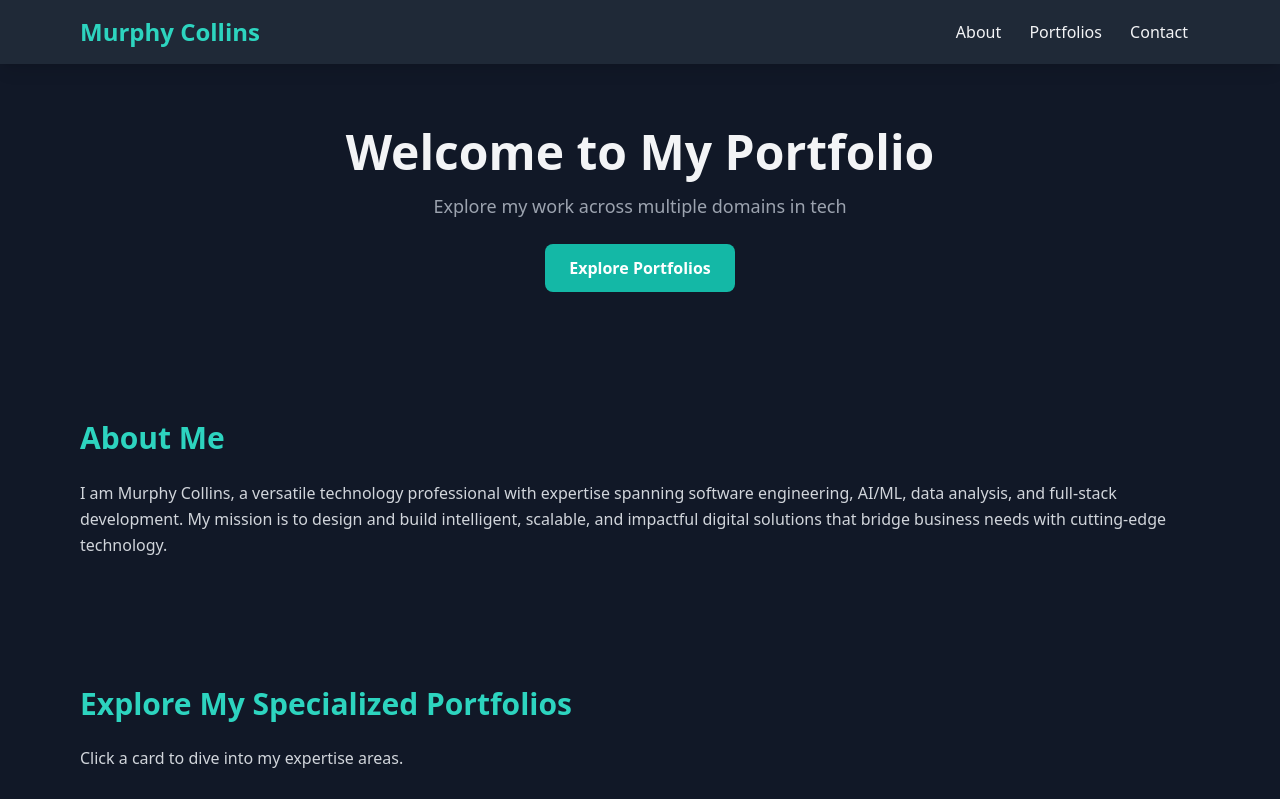
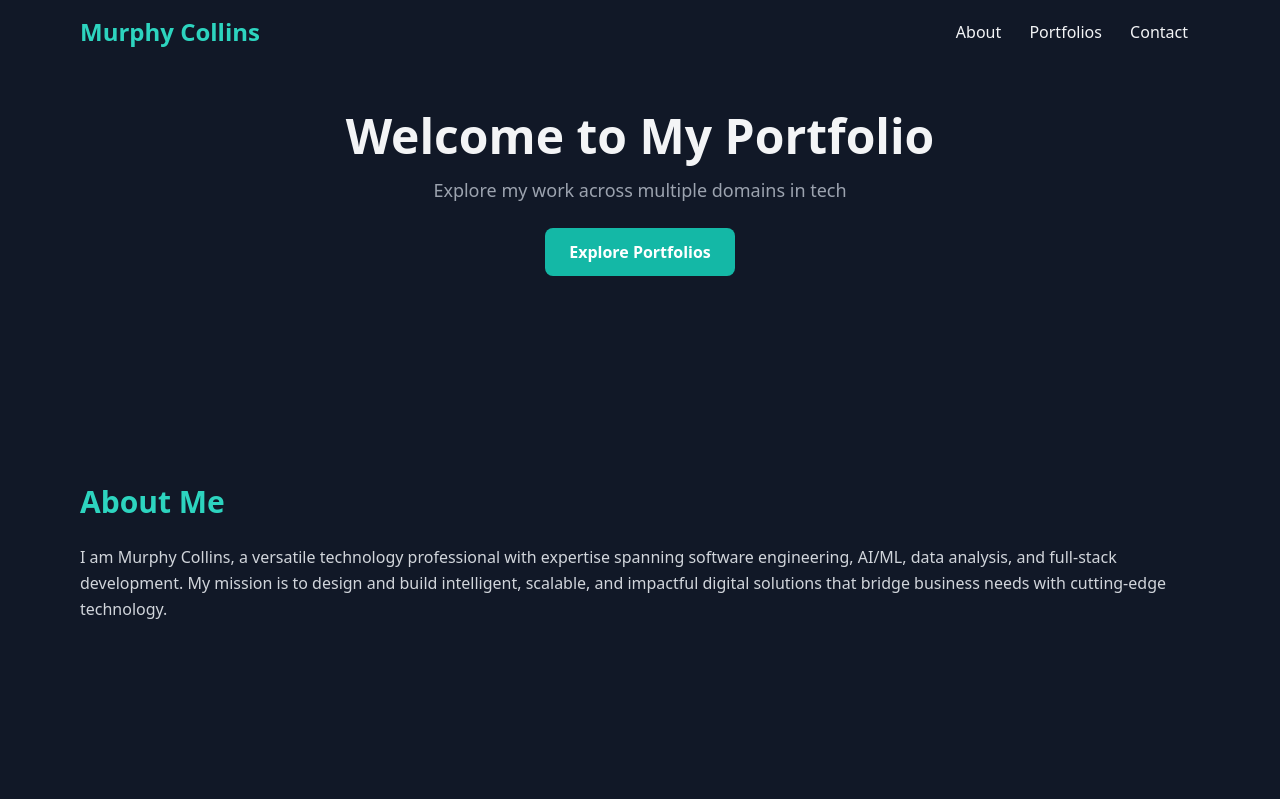
Before and after one commit to murphycollins/murphycollins.github.io, a plain HTML site: page index.html in a window 1280 px wide. Shown: the top 799 px of the page. Drawn offline with nearby package versions, Linux system fonts and the light colour scheme.

Commit message:
Update index.html

```diff
--- a/index.html
+++ b/index.html
@@ -13,12 +13,19 @@
       color: #14b8a6; /* teal-500 */
       font-weight: bold;
     }
+    .transparent {
+      background: transparent;
+    }
+    .solid {
+      background: #1f2937; /* gray-800 */
+      box-shadow: 0 2px 6px rgba(0,0,0,0.3);
+    }
   </style>
 </head>
 <body class="bg-gray-900 text-gray-100 font-sans">
 
   <!-- Header -->
-  <header class="bg-gray-800 shadow-lg sticky top-0 z-50">
+  <header id="navbar" class="transparent fixed w-full top-0 z-50 transition duration-300">
     <div class="max-w-6xl mx-auto px-4 py-4 flex justify-between items-center">
       <h1 class="text-2xl font-bold text-teal-400">Murphy Collins</h1>
       <nav>
@@ -30,7 +37,7 @@
   </header>
 
   <!-- Hero Section -->
-  <section class="bg-gray-900 text-center py-16">
+  <section class="bg-gray-900 text-center py-28">
     <h2 class="text-4xl md:text-5xl font-bold mb-4">Welcome to My Portfolio</h2>
     <p class="text-lg text-gray-400">Explore my work across multiple domains in tech</p>
     <a href="#portfolio" class="mt-6 inline-block bg-teal-500 hover:bg-teal-600 text-white font-semibold px-6 py-3 rounded-lg">
@@ -39,7 +46,7 @@
   </section>
 
   <!-- About Section -->
-  <section id="about" class="max-w-6xl mx-auto px-4 py-16">
+  <section id="about" class="max-w-6xl mx-auto px-4 py-24">
     <h2 class="text-3xl font-bold text-teal-400 mb-6">About Me</h2>
     <p class="text-gray-300 leading-relaxed">
       I am Murphy Collins, a versatile technology professional with expertise spanning software
@@ -50,7 +57,7 @@
   </section>
 
   <!-- Portfolio Links -->
-  <section id="portfolio" class="max-w-6xl mx-auto px-4 py-16">
+  <section id="portfolio" class="max-w-6xl mx-auto px-4 py-24">
     <h2 class="text-3xl font-bold text-teal-400 mb-6">Explore My Specialized Portfolios</h2>
     <p class="text-gray-300 mb-8">Click a card to dive into my expertise areas.</p>
 
@@ -107,7 +114,7 @@
   </section>
 
   <!-- Contact -->
-  <section id="contact" class="bg-gray-800 py-16">
+  <section id="contact" class="bg-gray-800 py-24">
     <div class="max-w-6xl mx-auto px-4 text-center">
       <h2 class="text-3xl font-bold text-teal-400 mb-6">Get in Touch</h2>
       <p class="text-gray-400 mb-4">Feel free to connect with me for collaboration or opportunities.</p>
@@ -122,15 +129,17 @@
     © 2025 Murphy Collins. All rights reserved.
   </footer>
 
-  <!-- ScrollSpy Script -->
+  <!-- ScrollSpy + Navbar Scroll Script -->
   <script>
     const sections = document.querySelectorAll("section");
     const navLinks = document.querySelectorAll(".nav-link");
+    const navbar = document.getElementById("navbar");
 
     window.addEventListener("scroll", () => {
+      // Highlight active section
       let current = "";
       sections.forEach((section) => {
-        const sectionTop = section.offsetTop - 80;
+        const sectionTop = section.offsetTop - 100;
         if (scrollY >= sectionTop) {
           current = section.getAttribute("id");
         }
@@ -142,6 +151,15 @@
           link.classList.add("active-link");
         }
       });
+
+      // Navbar style toggle
+      if (window.scrollY > 50) {
+        navbar.classList.remove("transparent");
+        navbar.classList.add("solid");
+      } else {
+        navbar.classList.remove("solid");
+        navbar.classList.add("transparent");
+      }
     });
   </script>
 
```
